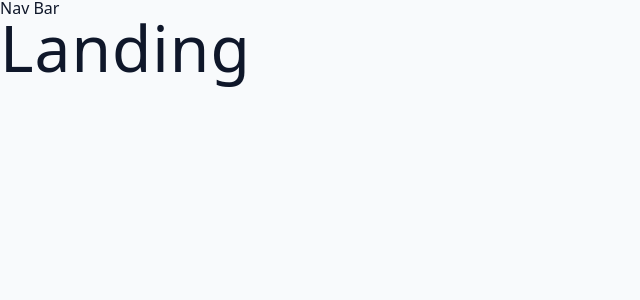
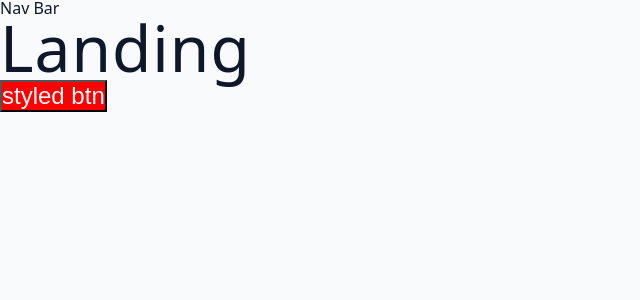
Before and after one commit to thenatural86/job-tracker-frontend, a React (Vite) app: page / in a window 1280 px wide. Shown: the top 300 px of the page, without its empty margins (0-640 px from the left). Built offline with nearby package versions, Linux system fonts and the light colour scheme.

Commit message:
styled button

```diff
--- a/src/pages/Landing.jsx
+++ b/src/pages/Landing.jsx
@@ -1,7 +1,19 @@
 import React from 'react'
+import styled from 'styled-components'
+
+const StyledBtn = styled.button`
+  font-size: 1.5rem;
+  background: red;
+  color: white;
+`
 
 const Landing = () => {
-  return <h1>Landing</h1>
+  return (
+    <div>
+      <h1>Landing</h1>
+      <StyledBtn>styled btn</StyledBtn>
+    </div>
+  )
 }
 
 export default Landing
```
